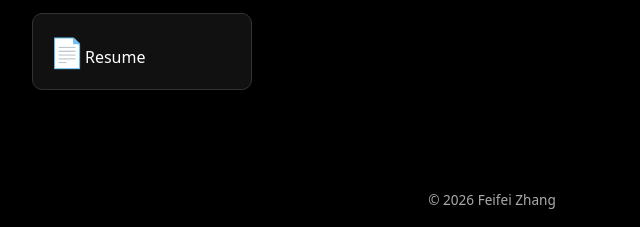
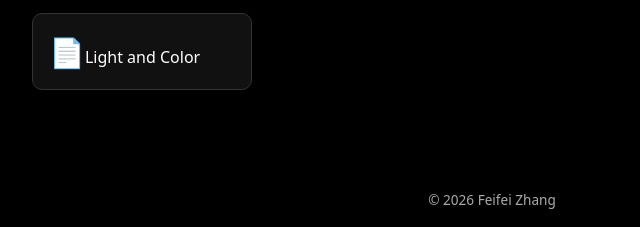
Before and after one commit to sundayfan911/cuddly-umbrella, a plain HTML site: page index.html in a window 1280 px wide. Shown: the part 1531-1758 px from the top of the page, 148-788 px from the left. Drawn offline with Linux system fonts and the light colour scheme.

Commit message:
Update learning section with new PDF resource

```diff
--- a/index.html
+++ b/index.html
@@ -67,7 +67,7 @@ const CONFIG = {
     { section:"graphics", name:"Mentorship Program", type:"image", src:"images/1790276900212.jpg" },
 
     // --- LEARNING ---
-    { section:"learning", name:"Resume", type:"pdf", src:"resume.pdf" },
+    { section:"learning", name:"Light and Color", type:"pdf", src:"Light and Color.pdf" },
   ]
 };
 
```
